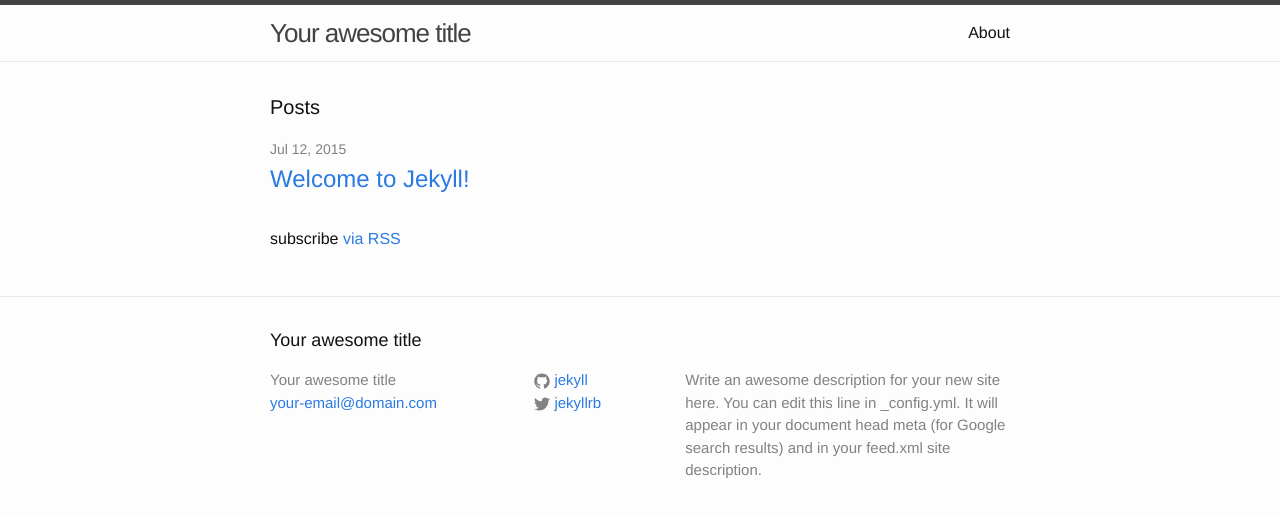
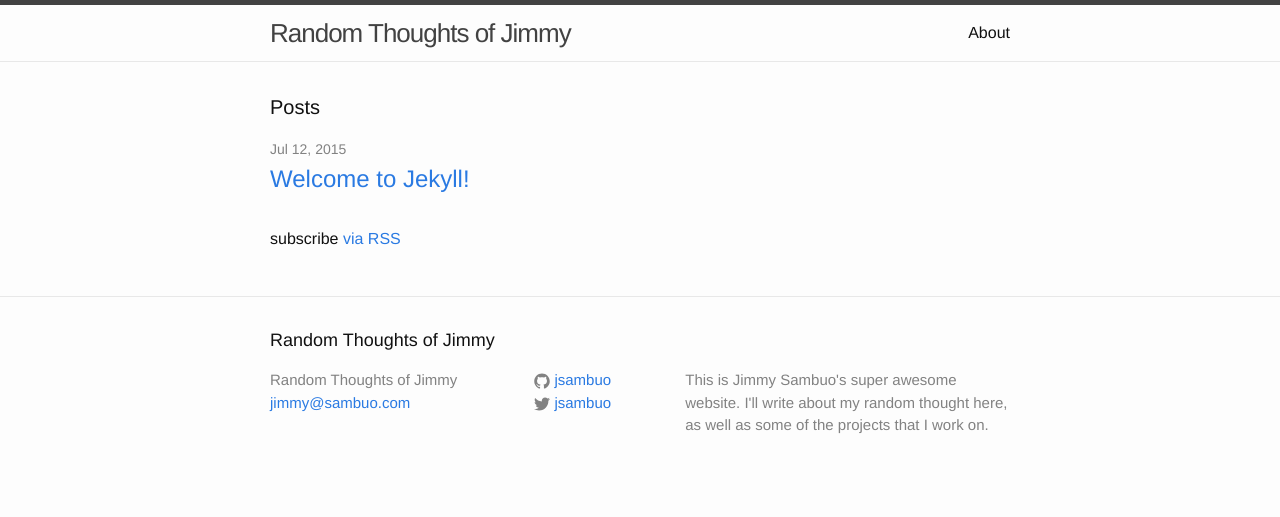
Before and after one commit to jsambuo/jsambuo.github.io, a Jekyll site: the page built from index.html, in a window 1280 px wide. Shown: the top 517 px of the page. Built offline with Jekyll 4.4.1, drawn with Linux system fonts in a browser that asks for light colours.

Commit message:
Update _config.yml

```diff
--- a/_config.yml
+++ b/_config.yml
@@ -1,14 +1,14 @@
 # Site settings
-title: Your awesome title
-email: your-email@domain.com
+title: Random Thoughts of Jimmy
+email: jimmy@sambuo.com
 description: > # this means to ignore newlines until "baseurl:"
-  Write an awesome description for your new site here. You can edit this
-  line in _config.yml. It will appear in your document head meta (for
-  Google search results) and in your feed.xml site description.
+  This is Jimmy Sambuo's super awesome website. I'll write
+  about my random thought here, as well as some of the projects
+  that I work on.
 baseurl: "" # the subpath of your site, e.g. /blog/
-url: "http://yourdomain.com" # the base hostname & protocol for your site
-twitter_username: jekyllrb
-github_username:  jekyll
+url: "http://www.sambuo.com" # the base hostname & protocol for your site
+twitter_username: jsambuo
+github_username:  jsambuo
 
 # Build settings
 markdown: kramdown
```
